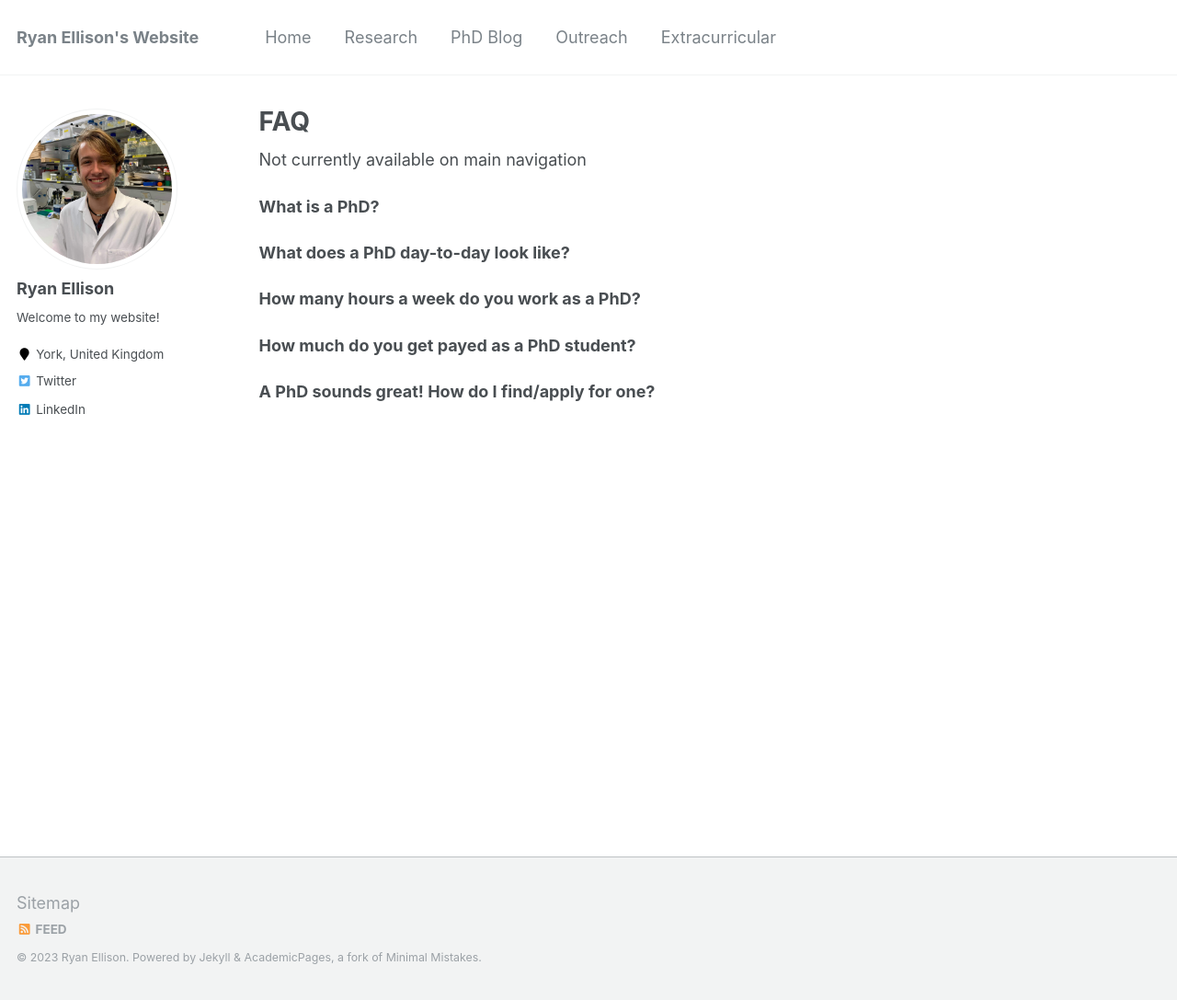
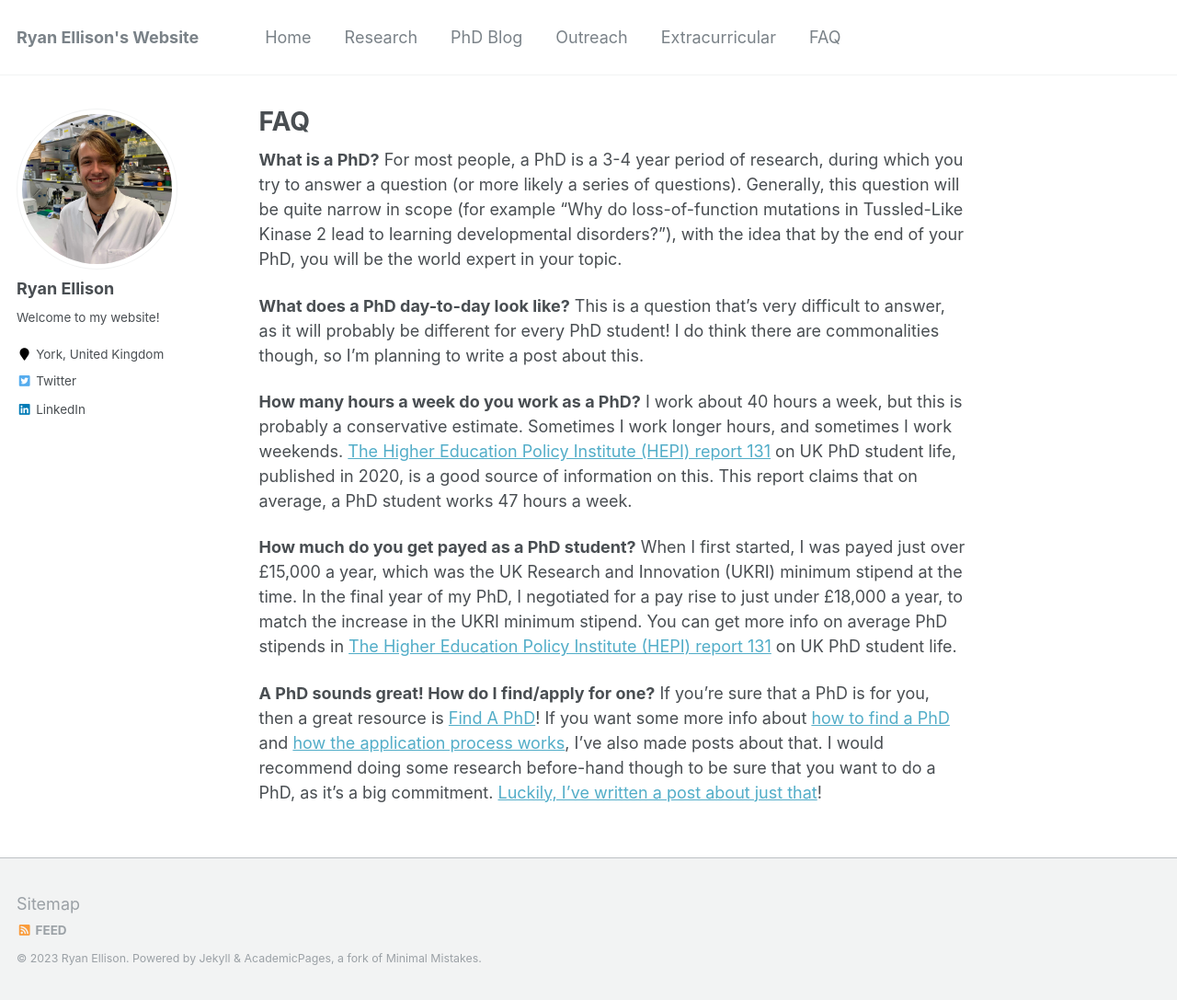
Before and after one commit to RyanJ-Ellison/ryanj-ellison.github.io, a Jekyll site: the page built from _pages/FAQ.md, in a window 1280 px wide and 1087 px high. Shown: the whole window at 92% size. Built offline with Jekyll 4.4.1, drawn with Linux system fonts in a browser that asks for light colours.

Commit message:
adding FAQ

```diff
--- a/_data/navigation.yml
+++ b/_data/navigation.yml
@@ -18,5 +18,5 @@ main:
   #- title: "CV"
   #  url: /cv/
 
-  #- title: "Guide"
-  #  url: /markdown/
+  - title: "FAQ"
+    url: /FAQ/
--- a/_pages/FAQ.md
+++ b/_pages/FAQ.md
@@ -1,17 +1,22 @@
 ---
-#permalink: /FAQ/
+permalink: /FAQ/
 title: FAQ
 author_profile: true
 
 ---
-Not currently available on main navigation
 
 **What is a PhD?**
+For most people, a PhD is a 3-4 year period of research, during which you try to answer a question (or more likely a series of questions). Generally, this question will be quite narrow in scope (for example "Why do loss-of-function mutations in Tussled-Like Kinase 2 lead to learning developmental disorders?"), with the idea that by the end of your PhD, you will be the world expert in your topic.
 
 **What does a PhD day-to-day look like?**
+This is a question that's very difficult to answer, as it will probably be different for every PhD student! I do think there are commonalities though, so I'm planning to write a post about this.
 
 **How many hours a week do you work as a PhD?**
+I work about 40 hours a week, but this is probably a conservative estimate. Sometimes I work longer hours, and sometimes I work weekends. [The Higher Education Policy Institute (HEPI) report 131](https://www.hepi.ac.uk/wp-content/uploads/2020/06/PhD-Life_The-UK-Student-Experience_HEPI-Report-131.pdf) on UK PhD student life, published in 2020, is a good source of information on this. This report claims that on average, a PhD student works 47 hours a week.
 
 **How much do you get payed as a PhD student?**
+When I first started, I was payed just over £15,000 a year, which was the UK Research and Innovation (UKRI) minimum stipend at the time. In the final year of my PhD, I negotiated for a pay rise to just under £18,000 a year, to match the increase in the UKRI minimum stipend. You can get more info on average PhD stipends in [The Higher Education Policy Institute (HEPI) report 131](https://www.hepi.ac.uk/wp-content/uploads/2020/06/PhD-Life_The-UK-Student-Experience_HEPI-Report-131.pdf) on UK PhD student life.
 
 **A PhD sounds great! How do I find/apply for one?**
+If you're sure that a PhD is for you, then a great resource is [Find A PhD](https://www.findaphd.com/)! If you want some more info about [how to find a PhD](https://ryanj-ellison.github.io/_04-How-to-find-project-and-funding/) and [how the application process works](https://ryanj-ellison.github.io/_01-Application-process/), I've also made posts about that.
+I would recommend doing some research before-hand though to be sure that you want to do a PhD, as it's a big commitment. [Luckily, I've written a post about just that](https://ryanj-ellison.github.io/_02-Four-things-to-consider/)!
```
Also changed, not shown: _posts/2023-01-31-_01-Application-process.md (+1 -1 lines).
